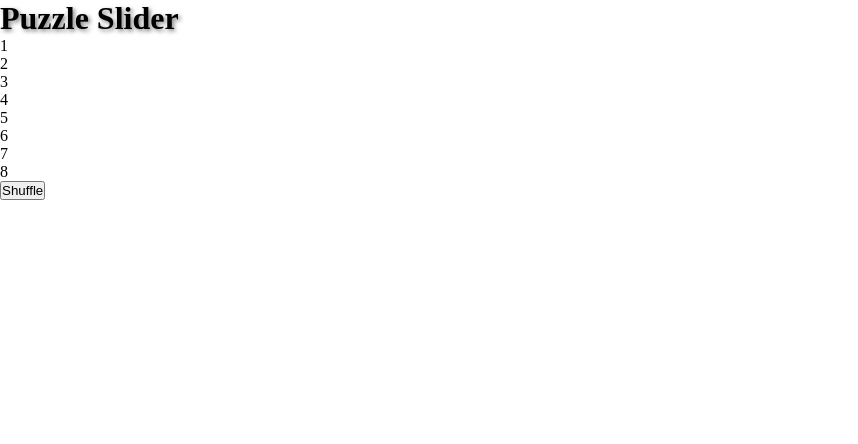
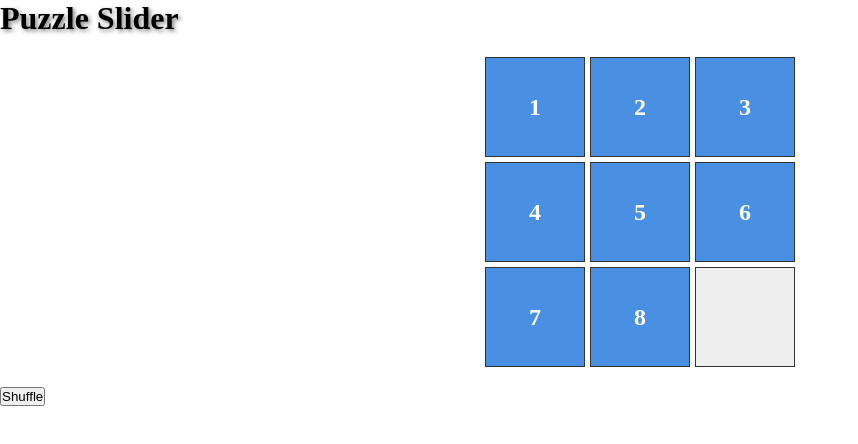
Before and after one commit to kajal-jotwani/NeuroNest, a React (Vite) app: page /puzzle-slider in a window 1280 px wide. Shown: the top 444 px of the page, without its empty margins (0-858 px from the left). Built offline with nearby package versions, Linux system fonts and the light colour scheme.

Commit message:
added puzzle slider game

```diff
--- /dev/null
+++ b/src/play/PuzzleSlider.css
@@ -0,0 +1,26 @@
+/* src/games/PuzzleSlider.css */
+.puzzle-grid {
+    display: grid;
+    grid-template-columns: repeat(3, 100px);
+    grid-template-rows: repeat(3, 100px);
+    gap: 5px;
+    margin: 20px auto;
+    justify-content: center;
+  }
+
+  .puzzle-piece {
+    display: flex;
+    align-items: center;
+    justify-content: center;
+    font-size: 24px;
+    font-weight: bold;
+    background-color: #4a90e2;
+    color: white;
+    border: 1px solid #333;
+    cursor: pointer;
+  }
+
+  .puzzle-piece.empty {
+    background-color: #eee;
+    cursor: default;
+  }
--- a/src/play/PuzzleSlider.jsx
+++ b/src/play/PuzzleSlider.jsx
@@ -1,19 +1,33 @@
-// src/pages/PuzzleSlider.jsx
 import React, { useState } from 'react';
+import './PuzzleSlider.css'; // Add some CSS for styling
 
 const PuzzleSlider = () => {
   const [puzzle, setPuzzle] = useState([1, 2, 3, 4, 5, 6, 7, 8, null]);
 
   const shufflePuzzle = () => {
-    setPuzzle(puzzle.sort(() => Math.random() - 0.5));
+    const shuffledPuzzle = [...puzzle];
+    // Shuffle puzzle array using Fisher-Yates algorithm
+    for (let i = shuffledPuzzle.length - 1; i > 0; i--) {
+      const j = Math.floor(Math.random() * (i + 1));
+      [shuffledPuzzle[i], shuffledPuzzle[j]] = [shuffledPuzzle[j], shuffledPuzzle[i]];
+    }
+    setPuzzle(shuffledPuzzle);
   };
 
   const handleClick = (index) => {
-    if (puzzle[index] === null) return;
-    const newPuzzle = [...puzzle];
-    const emptyIndex = newPuzzle.indexOf(null);
-    [newPuzzle[index], newPuzzle[emptyIndex]] = [newPuzzle[emptyIndex], newPuzzle[index]];
-    setPuzzle(newPuzzle);
+    const emptyIndex = puzzle.indexOf(null);
+    // Allow the move if the tile is adjacent to the empty spot
+    const isAdjacent =
+      index === emptyIndex - 1 || // Left
+      index === emptyIndex + 1 || // Right
+      index === emptyIndex - 3 || // Above
+      index === emptyIndex + 3;   // Below
+
+    if (isAdjacent) {
+      const newPuzzle = [...puzzle];
+      [newPuzzle[index], newPuzzle[emptyIndex]] = [newPuzzle[emptyIndex], newPuzzle[index]];
+      setPuzzle(newPuzzle);
+    }
   };
 
   return (
@@ -21,7 +35,11 @@ const PuzzleSlider = () => {
       <h1>Puzzle Slider</h1>
       <div className="puzzle-grid">
         {puzzle.map((piece, index) => (
-          <div key={index} className="puzzle-piece" onClick={() => handleClick(index)}>
+          <div
+            key={index}
+            className={`puzzle-piece ${piece === null ? 'empty' : ''}`}
+            onClick={() => handleClick(index)}
+          >
             {piece}
           </div>
         ))}
```
